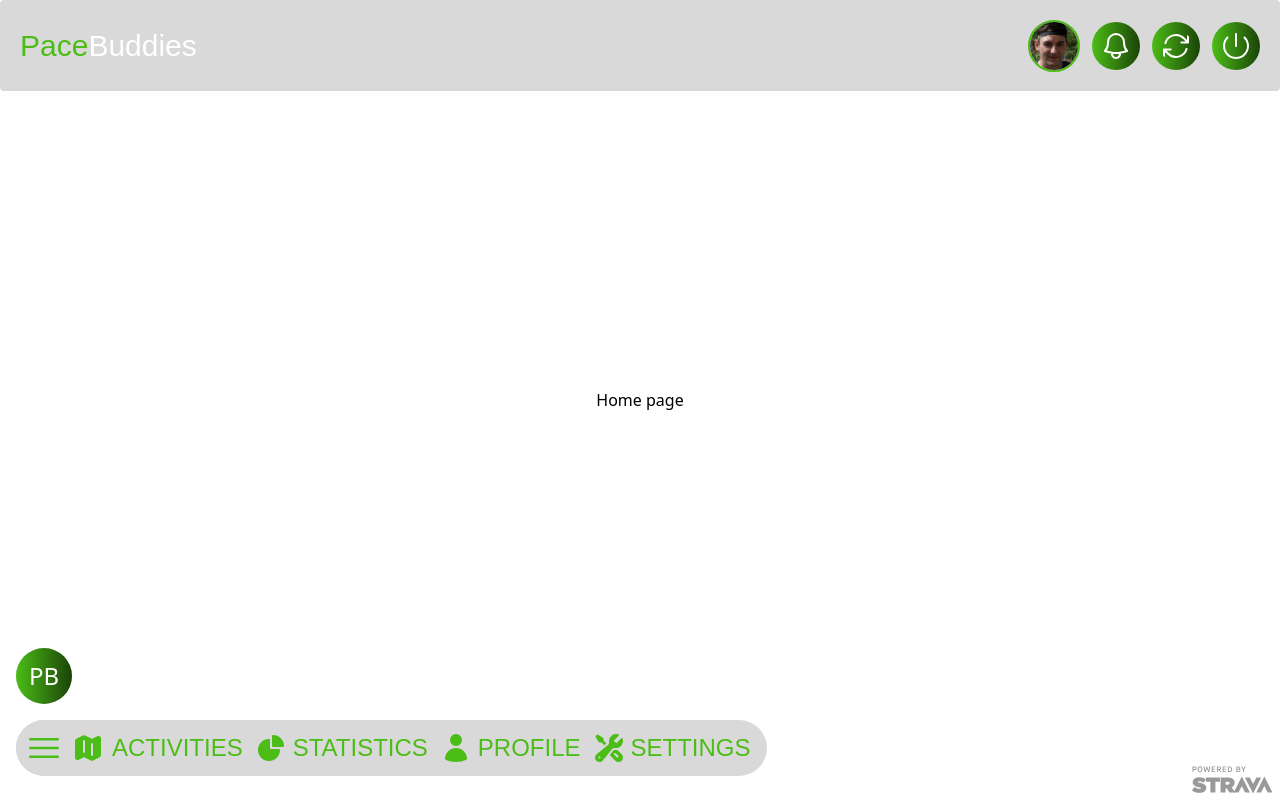
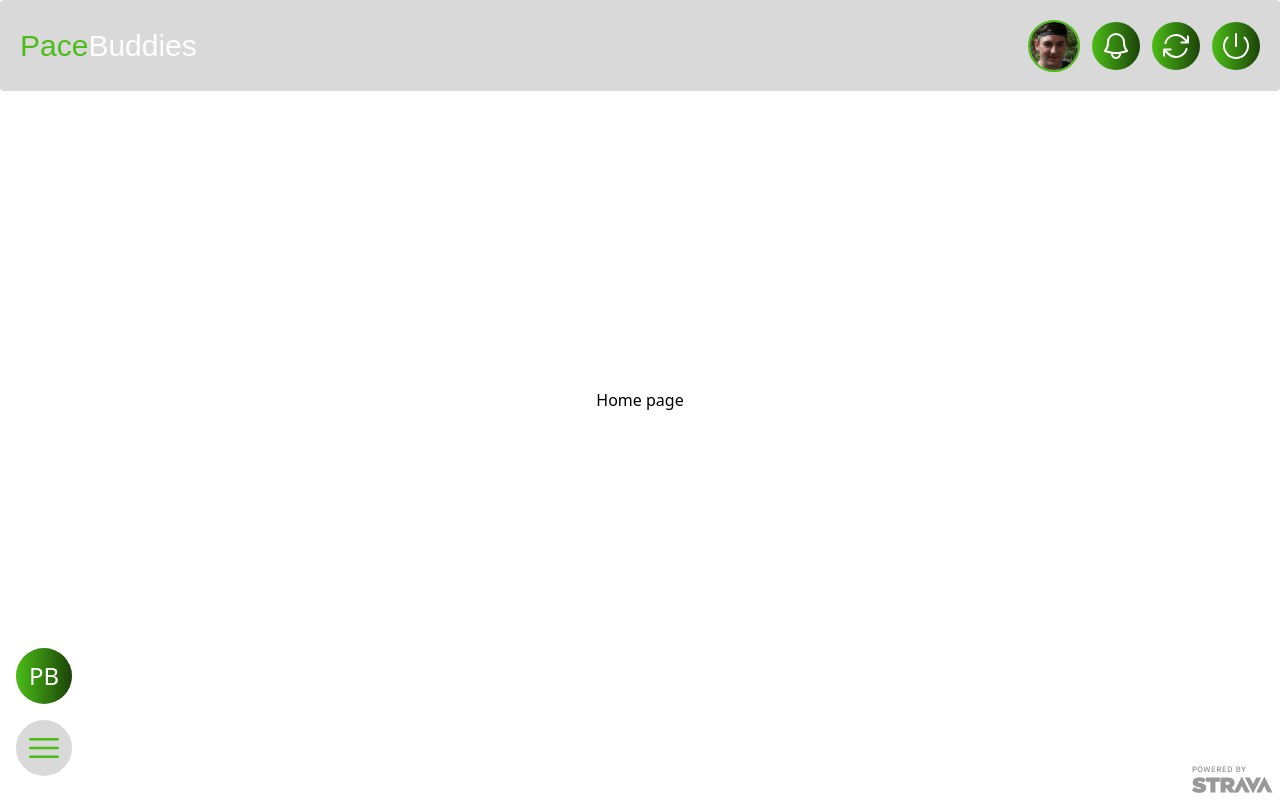
Before and after one commit to pacebuddies/Frontend, a Next.js app: page /home in a window 1280 px wide. Built offline with nearby package versions, Linux system fonts and the light colour scheme; no server answers.

Commit message:
Poprawka w home

```diff
--- a/src/pages/home.tsx
+++ b/src/pages/home.tsx
@@ -7,7 +7,6 @@ import MenuButton from '../components/MenuButton';
 import RecommendationsButton from '../components/Recommendations/RecommendationsButton';
 import StravaWatermark from '../components/StravaWatermark';
 import TopNavBar from '../components/TopNavBar';
-import MenuBar from '../components/MenuBar';
 import pacebuddiesApi from '../instances/axiosConfigured';
 import { IAthlete } from '../interfaces';
 import RecommendationsModal from "../components/Recommendations/RecommendationsModal";
@@ -48,7 +47,6 @@ const Home: NextPage = () => {
       </div>
       {/* <RecommendationsModal opened={true} /> */}
       <RecommendationsButton />
-      <MenuBar />
       <MenuButton />
       <StravaWatermark />
     </>
```
